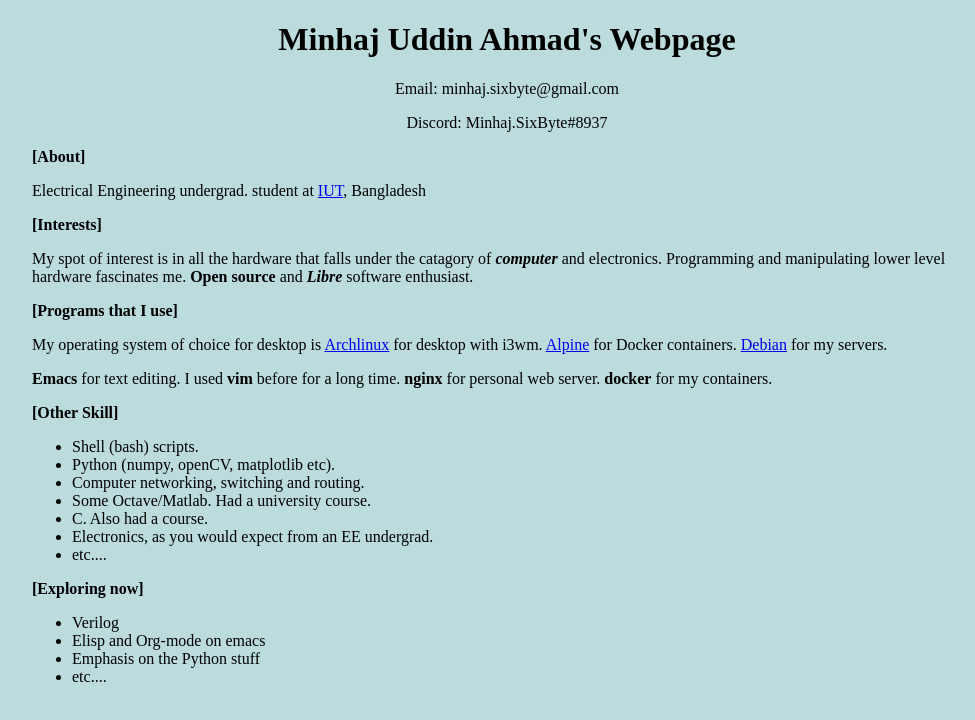
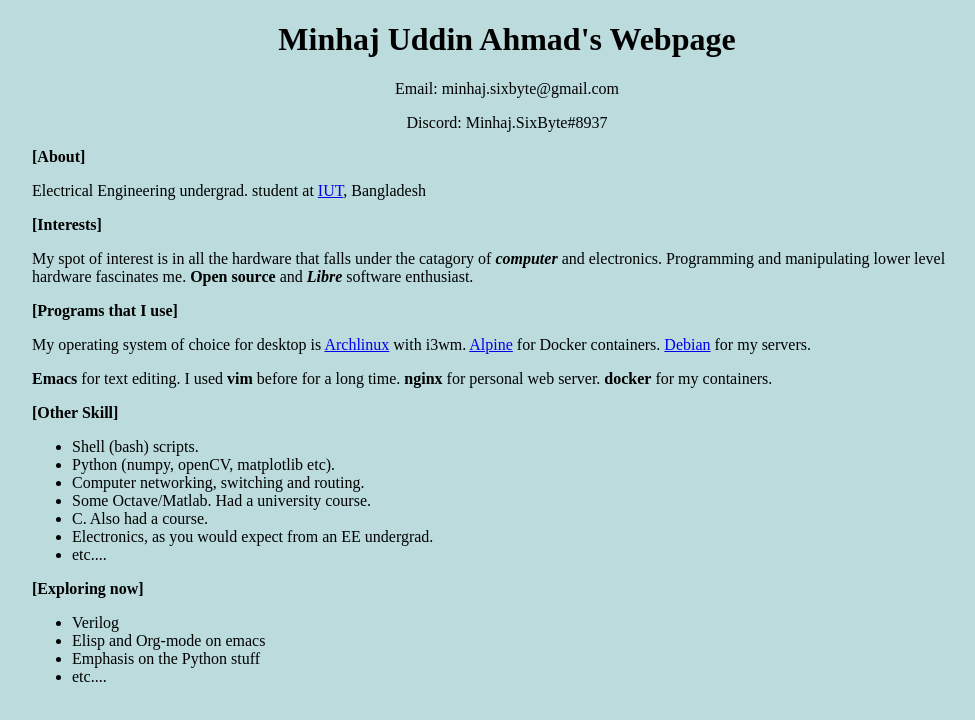
Before and after one commit to minhajsixbyte/minhajsixbyte.github.io, a plain HTML site: page index.html in a window 1280 px wide. Shown: the whole page, without its empty margins (133-1108 px from the left). Drawn offline with Linux system fonts and the light colour scheme.

Commit message:
typo fixxx

```diff
--- a/index.html
+++ b/index.html
@@ -21,7 +21,7 @@
 	<b>Open source</b> and <b><i>Libre</i></b> software enthusiast.
 </p>
 <b>[Programs that I use]</b>
-<p> My operating system of choice for desktop is <a href="https://archlinux.org">Archlinux</a> for desktop with i3wm. <a href="https://alpinelinux.org">Alpine</a> for Docker containers. <a href="https://debian.org">Debian</a> for my servers.</p>
+<p> My operating system of choice for desktop is <a href="https://archlinux.org">Archlinux</a> with i3wm. <a href="https://alpinelinux.org">Alpine</a> for Docker containers. <a href="https://debian.org">Debian</a> for my servers.</p>
 <p><b>Emacs</b> for text editing. I used <b>vim</b> before for a long time. <b>nginx</b> for personal web server. <b>docker</b> for my containers. </p>
 
 <b>[Other Skill]</b>
```
